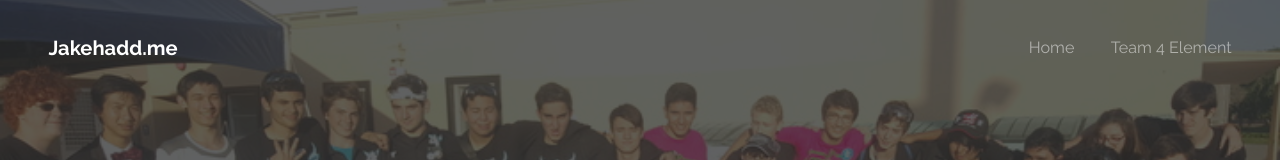
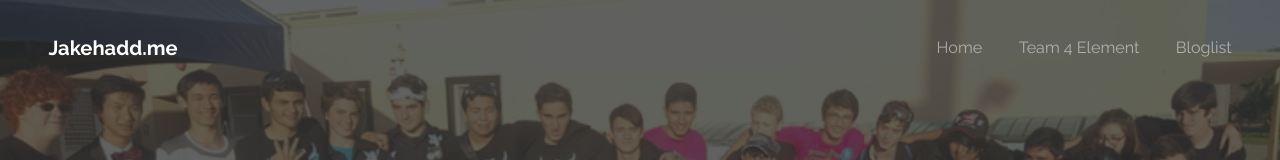
Before and after one commit to Jacob-Haddad/old-website, a plain HTML site: page index.html in a window 1280 px wide. Shown: the top 160 px of the page. Drawn offline with Linux system fonts and the light colour scheme.

Commit message:
Update index.html

```diff
--- a/index.html
+++ b/index.html
@@ -27,6 +27,8 @@
 						<li><a href="index">Home</a></li>
 
 						<li><a href="team4element">Team 4 Element</a></li>
+
+						<li><a href="">Bloglist</a></li>
 					</ul>
 				</nav>
 			</header>
```
